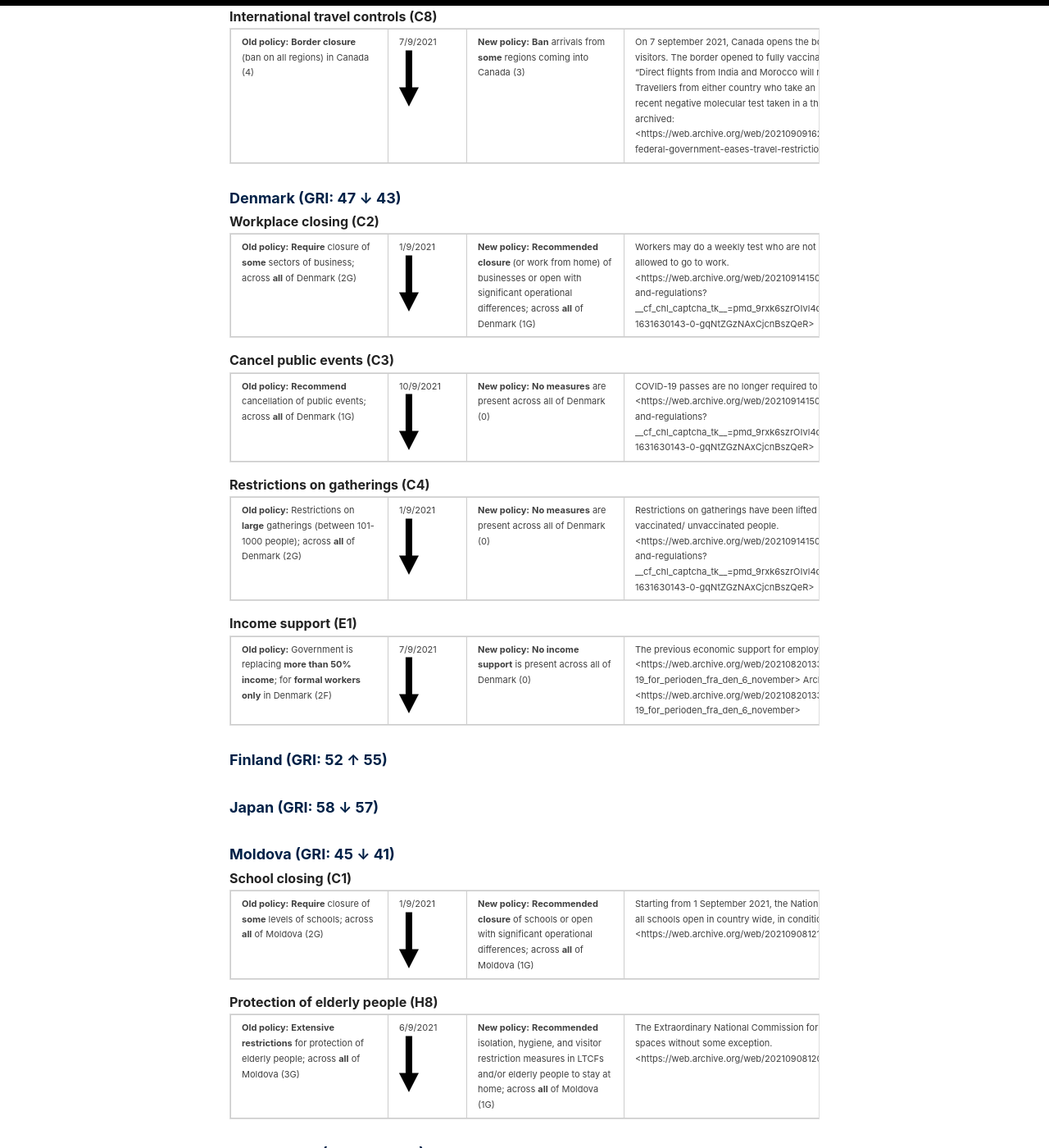
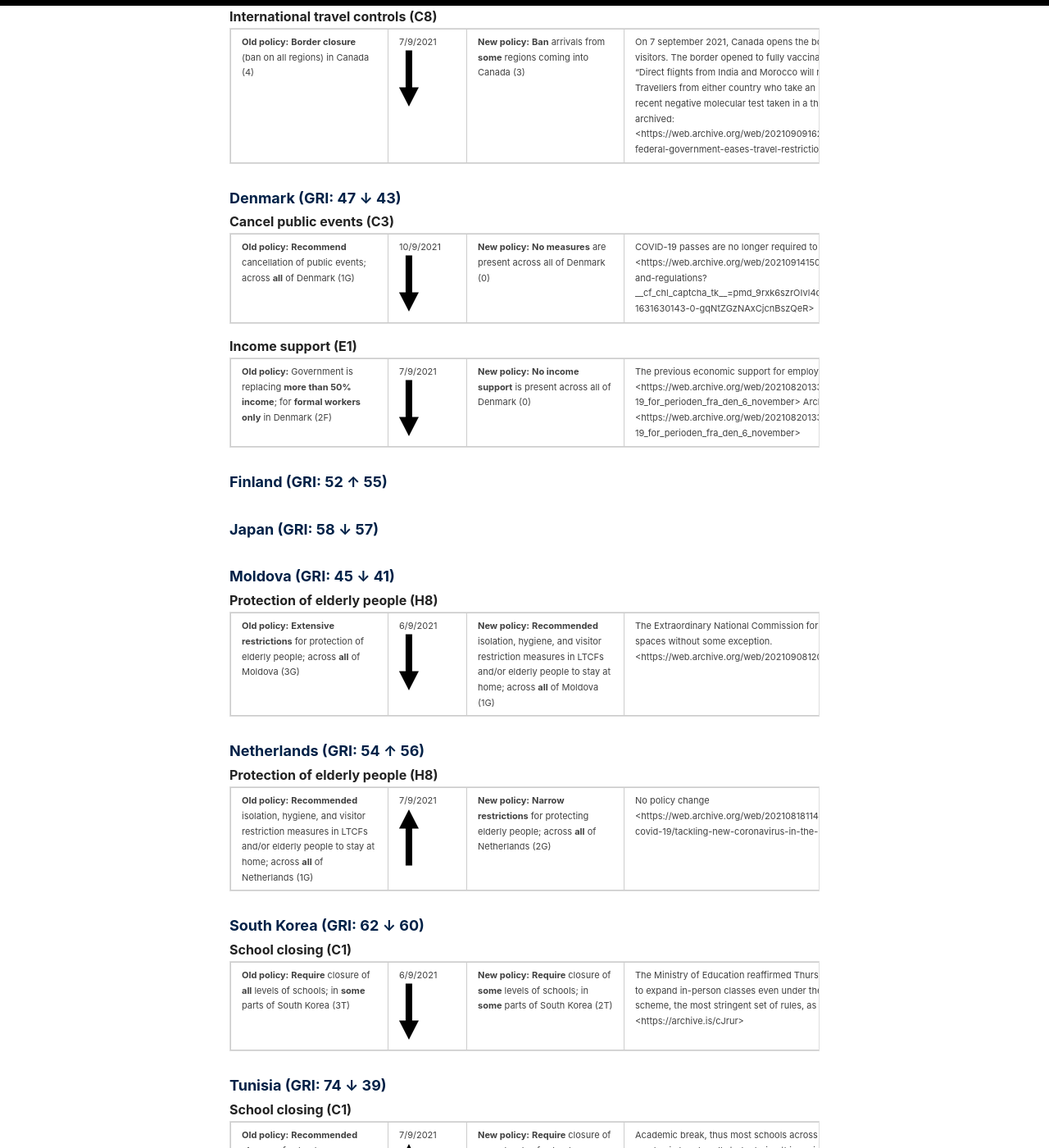
Before and after one commit to OxCGRT/oxcgrt.github.io, a Jekyll site: the page built from _pages/recent-changes.md, in a window 1280 px wide and 1400 px high, scrolled down 1806 px. Shown: the whole window at 82% size. Built offline with Jekyll 4.4.1, drawn with Linux system fonts in a browser that asks for light colours.

Commit message:
Automated run of latest changes

```diff
--- a/_pages/recent-changes.md
+++ b/_pages/recent-changes.md
@@ -36,7 +36,7 @@ publication](https://doi.org/10.1038/s41562-021-01079-8).
 
 <!-- ## Changes in Policy over the last two weeks
 
-<img src="../images/changes-map.png"><p style="text-align:right"><i>Last updated  2021-09-15</i></p><h4>Overall increase</h4><div class="contents"><div><a href="#finland-gri-52--55">Finland (GRI: 52 ↑ 55)</a>
+<img src="../images/changes-map.png"><p style="text-align:right"><i>Last updated  2021-09-16</i></p><h4>Overall increase</h4><div class="contents"><div><a href="#finland-gri-52--55">Finland (GRI: 52 ↑ 55)</a>
 </div><div><a href="#netherlands-gri-54--56">Netherlands (GRI: 54 ↑ 56)</a>
 </div></div> <br/><h4>Overall decrease</h4><div class="contents"><div><a href="#austria-gri-74--68">Austria (GRI: 74 ↓ 68)</a>
 </div><div><a href="#cameroon-gri-32--30">Cameroon (GRI: 32 ↓ 30)</a>
@@ -421,62 +421,6 @@ archived:
 
 ### Denmark (GRI: 47 ↓ 43)
 
-#### Workplace closing (C2)
-
-<div id="table-div">
-
-<div style="border: 1px solid #ddd; padding: 5px; overflow-x: scroll; width:100%; ">
-
-<table class="table" style="margin-left: auto; margin-right: auto;">
-
-<tbody>
-
-<tr>
-
-<td style="text-align:left;min-width: 2in; ">
-
-<b>Old policy:</b>
-
-<b>Require</b> closure of <b>some</b> sectors of business; across
-<b>all</b> of Denmark (2G)
-
-</td>
-
-<td style="text-align:left;min-width: 1in; color: grey80 !important;">
-
-1/9/2021
-<img src="../images/down-arrow.png">
-
-</td>
-
-<td style="text-align:left;min-width: 2in; ">
-
-<b>New policy:</b>
-
-<b>Recommended closure </b> (or work from home) of businesses or open
-with significant operational differences; across <b>all</b> of Denmark
-(1G)
-
-</td>
-
-<td style="text-align:left;min-width: 4in; ">
-
-Workers may do a weekly test who are not vaccinated, however, are
-generally allowed to go to work.
-<https://web.archive.org/web/20210914150249/https://en.coronasmitte.dk/rules-and-regulations?__cf_chl_captcha_tk__=pmd_9rxk6szrOIvl4dTsHtOp2XtUIWE7C_CUgoF5O3V3QDQ-1631630143-0-gqNtZGzNAxCjcnBszQeR>
-
-</td>
-
-</tr>
-
-</tbody>
-
-</table>
-
-</div>
-
-</div>
-
 #### Cancel public events (C3)
 
 <div id="table-div">
@@ -517,60 +461,6 @@ Denmark (1G)
 
 COVID-19 passes are no longer required to be shown when going to public
 events.
-<https://web.archive.org/web/20210914150249/https://en.coronasmitte.dk/rules-and-regulations?__cf_chl_captcha_tk__=pmd_9rxk6szrOIvl4dTsHtOp2XtUIWE7C_CUgoF5O3V3QDQ-1631630143-0-gqNtZGzNAxCjcnBszQeR>
-
-</td>
-
-</tr>
-
-</tbody>
-
-</table>
-
-</div>
-
-</div>
-
-#### Restrictions on gatherings (C4)
-
-<div id="table-div">
-
-<div style="border: 1px solid #ddd; padding: 5px; overflow-x: scroll; width:100%; ">
-
-<table class="table" style="margin-left: auto; margin-right: auto;">
-
-<tbody>
-
-<tr>
-
-<td style="text-align:left;min-width: 2in; ">
-
-<b>Old policy:</b>
-
-Restrictions on <b>large</b> gatherings (between 101-1000 people);
-across <b>all</b> of Denmark (2G)
-
-</td>
-
-<td style="text-align:left;min-width: 1in; color: grey80 !important;">
-
-1/9/2021
-<img src="../images/down-arrow.png">
-
-</td>
-
-<td style="text-align:left;min-width: 2in; ">
-
-<b>New policy:</b>
-
-<b>No measures</b> are present across all of Denmark (0)
-
-</td>
-
-<td style="text-align:left;min-width: 4in; ">
-
-Restrictions on gatherings have been lifted as of 10 September. No
-exemptions for vaccinated/ unvaccinated people.
 <https://web.archive.org/web/20210914150249/https://en.coronasmitte.dk/rules-and-regulations?__cf_chl_captcha_tk__=pmd_9rxk6szrOIvl4dTsHtOp2XtUIWE7C_CUgoF5O3V3QDQ-1631630143-0-gqNtZGzNAxCjcnBszQeR>
 
 </td>
@@ -647,62 +537,6 @@ Archived: Archived:
 ### Japan (GRI: 58 ↓ 57)
 
 ### Moldova (GRI: 45 ↓ 41)
-
-#### School closing (C1)
-
-<div id="table-div">
-
-<div style="border: 1px solid #ddd; padding: 5px; overflow-x: scroll; width:100%; ">
-
-<table class="table" style="margin-left: auto; margin-right: auto;">
-
-<tbody>
-
-<tr>
-
-<td style="text-align:left;min-width: 2in; ">
-
-<b>Old policy:</b>
-
-<b>Require</b> closure of <b>some</b> levels of schools; across
-<b>all</b> of Moldova (2G)
-
-</td>
-
-<td style="text-align:left;min-width: 1in; color: grey80 !important;">
-
-1/9/2021
-<img src="../images/down-arrow.png">
-
-</td>
-
-<td style="text-align:left;min-width: 2in; ">
-
-<b>New policy:</b>
-
-<b>Recommended closure</b> of schools or open with significant
-operational differences; across <b>all</b> of Moldova (1G)
-
-</td>
-
-<td style="text-align:left;min-width: 4in; ">
-
-Starting from 1 September 2021, the National Extraordinary Public Health
-Commission (CNESP) stated that all schools open in country wide, in
-conditions of the observance of the prevention measure of COVID 19.
-<https://web.archive.org/web/20210908121112/https://www.moldpres.md/en/news/2021/08/24/21006199>
-
-</td>
-
-</tr>
-
-</tbody>
-
-</table>
-
-</div>
-
-</div>
 
 #### Protection of elderly people (H8)
 
```
Also changed, not shown: images/changes-map.png.
